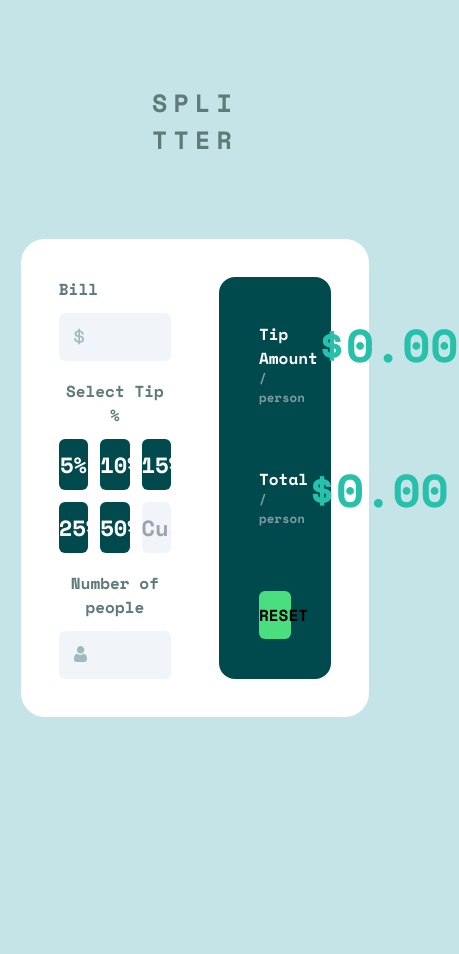
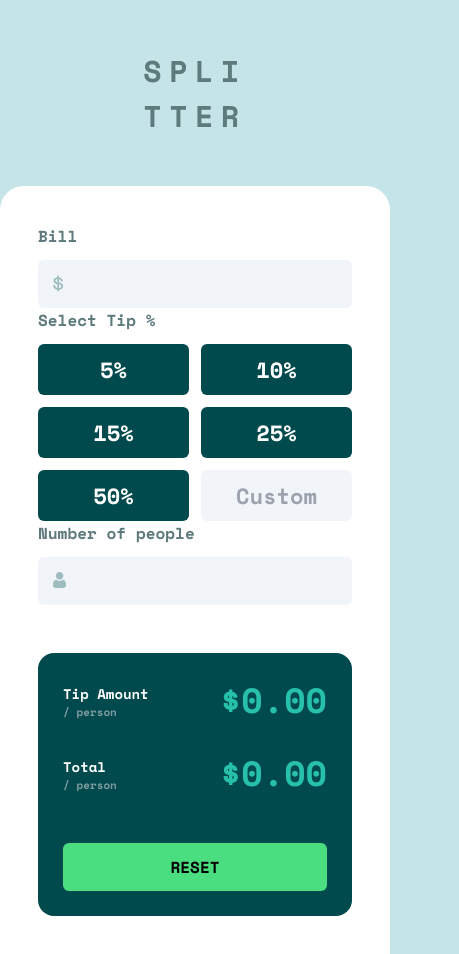
Before and after one commit to SkivaDev/frontendMentor-tip-calculator-app, a React (Vite) app: page / in a window 390 px wide. Shown: the whole page, 459 px wide, since content can reach past the window. Before the commit the page ends 844 px from the top, so only its background shows below. Built offline with nearby package versions, Linux system fonts and the light colour scheme.

Commit message:
feat(project): :art: add responsive design sm:450px  md:970px

```diff
--- a/src/App.css
+++ b/src/App.css
@@ -21,4 +21,9 @@
   .btn:hover {
     box-shadow: 0 0.875rem 1.75rem rgba(82, 255, 168, 0.25), 0 0.625rem 0.625rem rgba(82, 255, 168, 0.22);
   }
+
+  input[type="number"]::-webkit-inner-spin-button,
+  input[type="number"]::-webkit-outer-spin-button {
+    display: none;
+  }
 }
--- a/src/App.jsx
+++ b/src/App.jsx
@@ -4,9 +4,9 @@ import person from "./assets/images/icon-person.svg";
 
 function App() {
   return (
-    <main className="w-full h-screen flex justify-center items-center bg-dark-blue">
-      <div className="flex flex-col gap-20 max-w-[928.2px] m-[1.3rem] mb-[4rem]">
-        <div className="w-full text-center text-[25px] tracking-[0.25em] text-dark-grayish-cyan">
+    <main className="w-full h-screen flex justify-center lg:items-center bg-dark-blue">
+      <div className="flex flex-col gap-12 lg:gap-20 max-w-[520px] lg:mx-[1.3rem] mt-[48px]  lg:mt-[1.3rem]  lg:mb-[4rem] lg:max-w-[928.2px]">
+        <div className="w-full text-center text-[30px] lg:text-[25px] tracking-[0.25em] text-dark-grayish-cyan">
           <h1>
             SPLI
             <br />
@@ -14,28 +14,41 @@ function App() {
           </h1>
         </div>
 
-        <div className="w-full h-[478px] grid grid-cols-2 p-[38px] bg-white text-center rounded-3xl gap-[3rem]">
-          <div className="flex flex-col justify-between h-full">
+        <div className="w-full lg:h-[478px] h-full grid grid-rows-2 lg:grid-cols-2 lg:grid-rows-1 p-[38px] bg-white text-center rounded-t-3xl lg:rounded-b-3xl gap-[3rem]">
+          <div className="flex flex-col justify-between h-full row-span-2 lg:row-auto">
             <div className="w-full flex flex-col items-start gap-3">
               <h2 className="text-dark-grayish-cyan">Bill</h2>
               <div className="relative w-full bg-slate-100 rounded-md h-[3rem]">
                 <span className="absolute w-4 h-4 top-[15px] left-[15px]">
                   <img src={dollar} alt="dollar icon" />
                 </span>
-                <input type="text" className="bg-transparent w-full h-full text-right  text-[24px] text-very-dark-cyan px-[15px] py-[8px] pl-[40px] outline-strong-cyan" />
+                <input
+                  type="number"
+                  className="bg-transparent w-full h-full text-right  text-[24px] text-very-dark-cyan px-[15px] py-[8px] pl-[40px] outline-strong-cyan"
+                />
               </div>
             </div>
             <div className="w-full flex flex-col items-start gap-3">
               <h2 className="text-dark-grayish-cyan">Select Tip %</h2>
-              <div className="grid gap-3 grid-cols-3 grid-rows-2 text-white text-[22px]">
-                <div className=" py-[9px] bg-very-dark-cyan hover:bg-strong-cyan rounded-md">5%</div>
-                <div className=" py-[9px] bg-very-dark-cyan hover:bg-strong-cyan rounded-md">10%</div>
-                <div className=" py-[9px] bg-very-dark-cyan hover:bg-strong-cyan rounded-md">15%</div>
-                <div className=" py-[9px] bg-very-dark-cyan hover:bg-strong-cyan rounded-md">25%</div>
-                <div className=" py-[9px] bg-very-dark-cyan hover:bg-strong-cyan rounded-md">50%</div>
+              <div className="grid gap-3 grid-cols-2 grid-rows-3 sm:grid-rows-2 sm:grid-cols-3 text-white text-[22px]">
+                <div className=" py-[9px] bg-very-dark-cyan hover:bg-strong-cyan rounded-md cursor-pointer">
+                  5%
+                </div>
+                <div className=" py-[9px] bg-very-dark-cyan hover:bg-strong-cyan rounded-md cursor-pointer">
+                  10%
+                </div>
+                <div className=" py-[9px] bg-very-dark-cyan hover:bg-strong-cyan rounded-md cursor-pointer">
+                  15%
+                </div>
+                <div className=" py-[9px] bg-very-dark-cyan hover:bg-strong-cyan rounded-md cursor-pointer">
+                  25%
+                </div>
+                <div className=" py-[9px] bg-very-dark-cyan hover:bg-strong-cyan rounded-md cursor-pointer">
+                  50%
+                </div>
                 <input
-                  type="text"
-                  className="text-center py-[5px] bg-slate-100 rounded-md outline-strong-cyan text-very-dark-cyan"
+                  type="number"
+                  className="text-center py-[5px] bg-slate-100 rounded-md outline-strong-cyan text-very-dark-cyan appearance-none"
                   placeholder="Custom"
                 />
               </div>
@@ -46,25 +59,37 @@ function App() {
                 <span className="absolute w-4 h-4 top-[15px] left-[15px]">
                   <img src={person} alt="person icon" />
                 </span>
-                <input type="text" className="bg-transparent w-full h-full text-right  text-[24px] text-very-dark-cyan px-[15px] py-[8px] pl-[40px] outline-strong-cyan" />
+                <input
+                  type="number"
+                  className="bg-transparent w-full h-full text-right  text-[24px] text-very-dark-cyan px-[15px] py-[8px] pl-[40px] outline-strong-cyan no-spinners"
+                  step="0"
+                />
               </div>
             </div>
           </div>
-          <div className="flex flex-col justify-between bg-very-dark-cyan w-full h-full p-[2.5rem] rounded-2xl">
-            <div className="flex flex-col gap-[3.75rem] mt-[.3125rem]">
+          <div className="flex flex-col gap-[50px] lg:justify-between bg-very-dark-cyan w-full h-full p-[25px] lg:p-[2.5rem] rounded-2xl">
+            <div className="flex flex-col gap-[35px] lg:gap-[3.75rem] mt-[.3125rem]">
               <div className="flex justify-between text-strong-cyan">
                 <div className="text-start">
-                  <h3 className="text-white ">Tip Amount</h3>
-                  <p className="text-[12.5px] text-grayish-cyan">/ person</p>
+                  <h3 className="text-white text-[14px] lg:text-[1rem]">
+                    Tip Amount
+                  </h3>
+                  <p className="text-[11px] lg:text-[12.5px] text-grayish-cyan">
+                    / person
+                  </p>
                 </div>
-                <p className="text-[46px] leading-none">$0.00</p>
+                <p className="text-[35px] lg:text-[46px] leading-none">$0.00</p>
               </div>
               <div className="flex justify-between text-strong-cyan">
                 <div className="text-start">
-                  <h3 className="text-white ">Total</h3>
-                  <p className="text-[12.5px] text-grayish-cyan">/ person</p>
+                  <h3 className="text-white text-[14px] lg:text-[1rem]">
+                    Total
+                  </h3>
+                  <p className="text-[11px] lg:text-[12.5px] text-grayish-cyan">
+                    / person
+                  </p>
                 </div>
-                <p className="text-[46px] leading-none">$0.00</p>
+                <p className="text-[35px] lg:text-[46px] leading-none">$0.00</p>
               </div>
             </div>
             <button className="w-full py-3 rounded-md bg-green-400 hover:bg-strong-cyan">
--- a/tailwind.config.js
+++ b/tailwind.config.js
@@ -24,6 +24,10 @@ export default {
       },
       outlineColor: {
         "strong-cyan": "hsl(172, 67%, 45%)",
+      },
+      screens: {
+        "lg": "970px",
+        "sm": "450px",
       }
     },
   },
```
